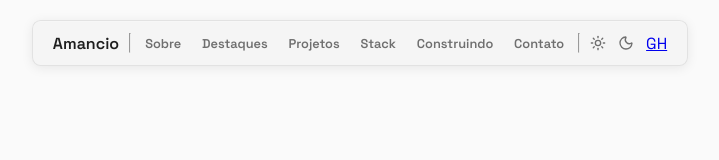
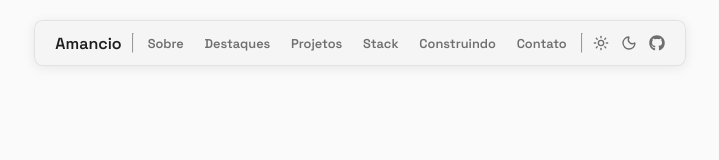
Before and after one commit to 0980596/Portf-lio, a React (Vite) app: page / in a window 1280 px wide. Shown: the top 160 px of the page, without its empty margins (280-999 px from the left). Built offline with nearby package versions, Linux system fonts and the light colour scheme; no server answers.

Commit message:
refactor: migrate React component footer

```diff
--- a/package.json
+++ b/package.json
@@ -15,6 +15,7 @@
     "lucide-react": "^1.22.0",
     "react": "^19.2.7",
     "react-dom": "^19.2.7",
+    "react-icons": "^5.7.0",
     "react-router-dom": "^7.18.1",
     "web-vitals": "^5.3.0"
   },
--- a/src/components/Footer/index.jsx
+++ b/src/components/Footer/index.jsx
@@ -1,10 +1,10 @@
-import style from "./style.module.css";
+import styles from "./styles.module.css";
 
 export default function Footer() {
     return (
         <>
             <footer>
-                <div className={style.footer}>
+                <div className={styles.footer}>
                     <p>@ 2026 Pedro Amancio</p>
                     <p>Construído com React</p>
                 </div>
--- a/src/components/Header/index.jsx
+++ b/src/components/Header/index.jsx
@@ -1,4 +1,5 @@
 import { Moon, Sun } from "lucide-react";
+import { FaGithub } from "react-icons/fa";
 import { useEffect, useState } from "react";
 import styles from "./styles.module.css";
 
@@ -65,7 +66,7 @@ export default function Header() {
                     <div className={styles.config}>
                         <Sun onClick={tooglethemetwo} />
                         <Moon onClick={toggleTheme} />
-                        <a href="https://github.com/0980596" target="_blank" rel="noreferrer">GH</a>
+                        <a href="https://github.com/0980596" target="_blank" rel="noreferrer"><FaGithub /></a>
                     </div>
                 </div>
 
--- a/src/pages/Home.jsx
+++ b/src/pages/Home.jsx
@@ -2,14 +2,16 @@ import Header from '../components/Header';
 import Hero from '../components/Hero';
 import Carrossel from '../components/Carrossel';
 import About from '../components/About';
-
-import styles from '../styles/home.module.css';
 import Highlights from '../components/Highlights';
 import Projects from '../components/Projects';
 import Stack from '../components/Stack';
 import Building from '../components/Building';
 import Contact from '../components/Contact';
 import Contributions from '../components/Contributions';
+import Footer from '../components/Footer';
+
+import styles from '../styles/home.module.css';
+
 
 
 export default function Home() {
@@ -25,6 +27,7 @@ export default function Home() {
       <Building />
       <Contact />
       <Contributions />
+      <Footer />
     </>
   );
 }
```
Also changed, not shown: 1 other file (tests, documents, lock files or other folders).
